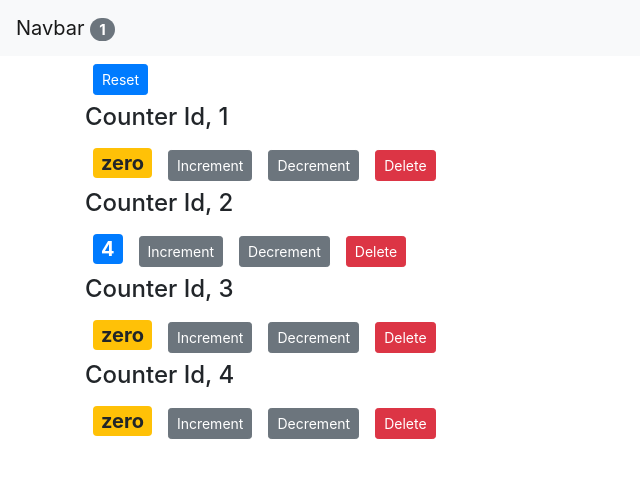
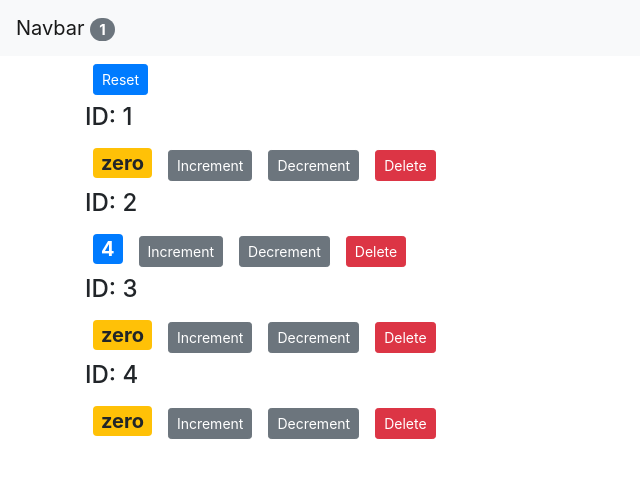
Before and after one commit to Russel-Tsang/React-Counter-App, a React (Create React App) app: page / in a window 1280 px wide. Shown: the top 478 px of the page, without its empty margins (0-640 px from the left). Built offline with nearby package versions, Linux system fonts and the light colour scheme.

Commit message:
fixed inconsistent naming

```diff
--- a/src/components/ReactCourseSection1/counter1.jsx
+++ b/src/components/ReactCourseSection1/counter1.jsx
@@ -1,6 +1,6 @@
 import React, { Component } from "react";
 
-class Counter2 extends Component {
+class Counter1 extends Component {
 
   render() {
     return (
@@ -34,4 +34,4 @@ class Counter2 extends Component {
 
 }
 
-export default Counter2;
+export default Counter1;
--- a/src/components/ReactCourseSection2/counters.jsx
+++ b/src/components/ReactCourseSection2/counters.jsx
@@ -17,7 +17,7 @@ class Counters extends Component {
                         onDelete={handleDelete}
                         key={counter.id}
                         counter={counter} >
-                        <h4>Counter Id, {counter.id}</h4>
+                        <h4>ID: {counter.id}</h4>
                     </Counter1>
                 )
                 )}
```
